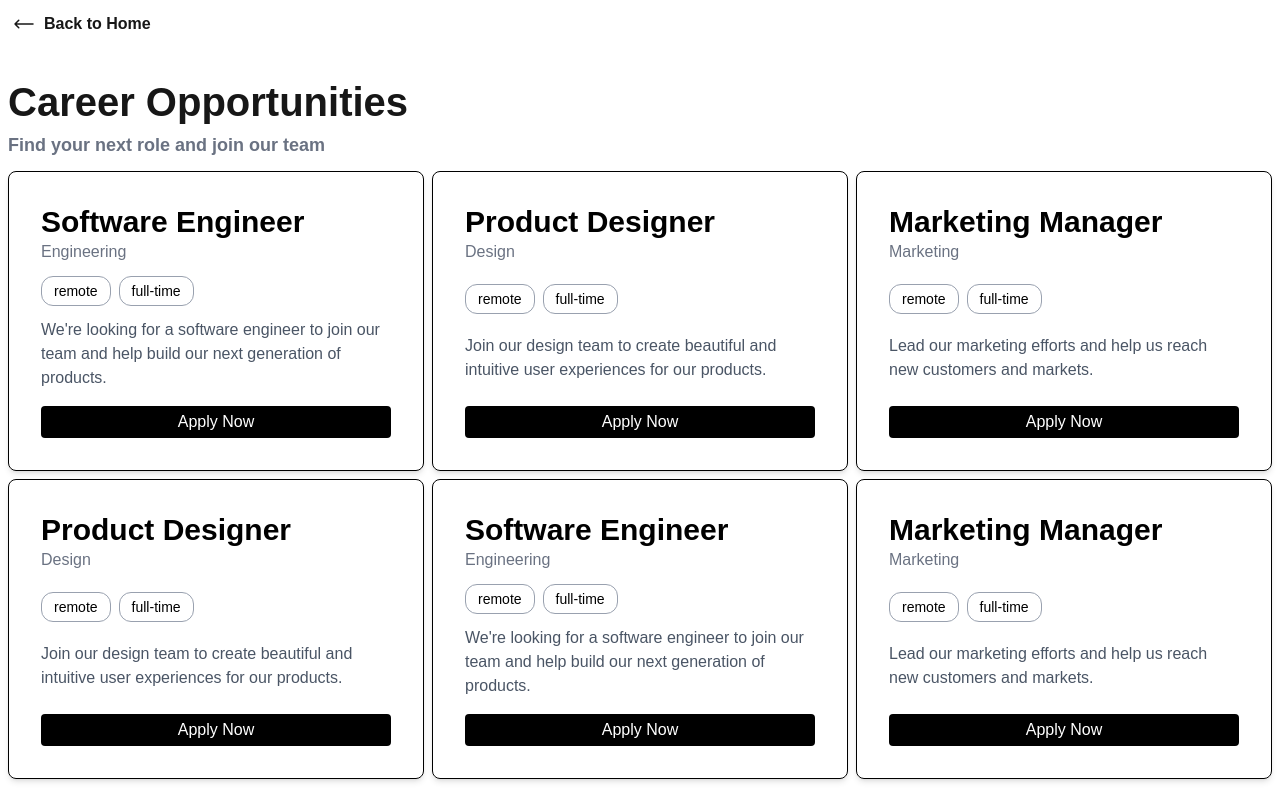
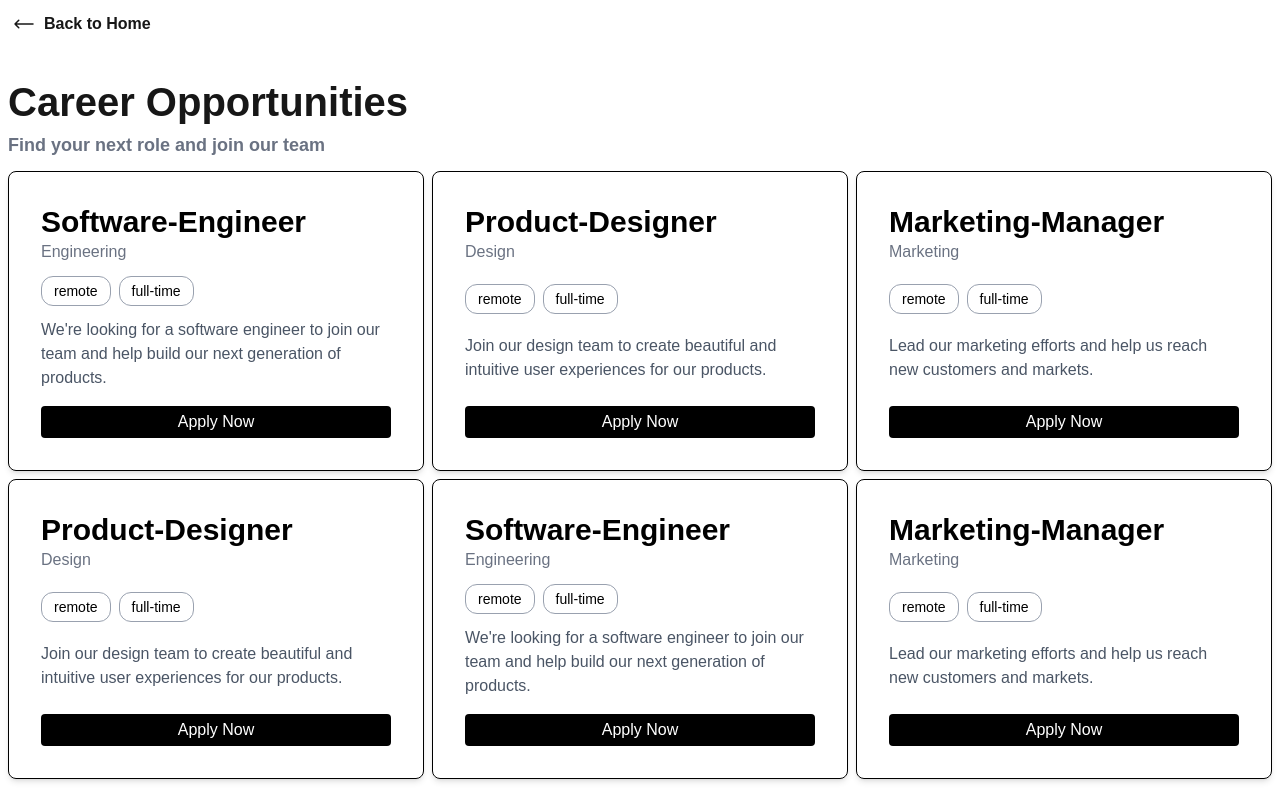
Before and after one commit to ayushsaini7717/Application-management, a Next.js app: page /job-openings in a window 1280 px wide. Built offline with nearby package versions, Linux system fonts and the light colour scheme.

Commit message:
applydynamic

```diff
--- a/app/(pages)/apply/[id]/page.tsx
+++ b/app/(pages)/apply/[id]/page.tsx
@@ -1,17 +1,24 @@
-"use server"
+// "use server"
 import ApplyAction from "../../../actions/Apply";
-const ApplyApplication = async({
-    params,
-  }: {
-    params: Promise<{ id: string }>
+
+
+const ApplyApplication = async(
+    {params,searchParams}
+  : {
+    params: { id: string };
+    searchParams: {[key: string]: string | string[] | undefined};
   }) => {
-    const { id } = await params
+
+    const { id } =await params;
+    const subRole = (await searchParams).subRole || "Unknown";
+    const location= (await searchParams).location || "Unknown";
+    const jobType= (await searchParams).jobType || "Unknown";
     return (
         <div className="h-screen w-screen flex justify-center items-center">
             <div className="h-[90vh] w-[90vw] border border-gray-500 rounded flex justify-center items-center">
                 <div className="flex flex-col">
                     <h1 className="text-xl font-bold">Apply for {id}</h1>
-                    <h5 className="text-gray-600">Engineering | Remote | Full-time</h5>
+                    <h5 className="text-gray-600">{subRole} | {location} | {jobType}</h5>
 
                     <form action={ApplyAction} className="mt-4 flex flex-col">
                         <span className="flex gap-4">
--- a/app/(pages)/job-openings/page.tsx
+++ b/app/(pages)/job-openings/page.tsx
@@ -24,12 +24,12 @@ const JobOpenings=()=>{
                 </div>
 
                 <div className="grid grid-cols-3 gap-2 mr-2 mt-3">
-                    <JobBlock heading="Software Engineer" subheading="Engineering" tag1="remote" tag2="full-time" desc="We're looking for a software engineer to join our team and help build our next generation of products."/>
-                    <JobBlock heading="Product Designer" subheading="Design" tag1="remote" tag2="full-time" desc="Join our design team to create beautiful and intuitive user experiences for our products."/>
-                    <JobBlock heading="Marketing Manager" subheading="Marketing" tag1="remote" tag2="full-time" desc="Lead our marketing efforts and help us reach new customers and markets."/>
-                    <JobBlock heading="Product Designer" subheading="Design" tag1="remote" tag2="full-time" desc="Join our design team to create beautiful and intuitive user experiences for our products."/>
-                    <JobBlock heading="Software Engineer" subheading="Engineering" tag1="remote" tag2="full-time" desc="We're looking for a software engineer to join our team and help build our next generation of products."/>
-                    <JobBlock heading="Marketing Manager" subheading="Marketing" tag1="remote" tag2="full-time" desc="Lead our marketing efforts and help us reach new customers and markets."/>
+                    <JobBlock heading="Software-Engineer" subheading="Engineering" tag1="remote" tag2="full-time" desc="We're looking for a software engineer to join our team and help build our next generation of products."/>
+                    <JobBlock heading="Product-Designer" subheading="Design" tag1="remote" tag2="full-time" desc="Join our design team to create beautiful and intuitive user experiences for our products."/>
+                    <JobBlock heading="Marketing-Manager" subheading="Marketing" tag1="remote" tag2="full-time" desc="Lead our marketing efforts and help us reach new customers and markets."/>
+                    <JobBlock heading="Product-Designer" subheading="Design" tag1="remote" tag2="full-time" desc="Join our design team to create beautiful and intuitive user experiences for our products."/>
+                    <JobBlock heading="Software-Engineer" subheading="Engineering" tag1="remote" tag2="full-time" desc="We're looking for a software engineer to join our team and help build our next generation of products."/>
+                    <JobBlock heading="Marketing-Manager" subheading="Marketing" tag1="remote" tag2="full-time" desc="Lead our marketing efforts and help us reach new customers and markets."/>
 
                 </div>
             </div>
--- a/app/components/Btn.tsx
+++ b/app/components/Btn.tsx
@@ -2,12 +2,16 @@
 import { useRouter } from "next/navigation"
 interface props{
     text: string,
+    role: string,
+    subRole: string,
+    location: string,
+    jobType: string
 }
-const Btn=({text}: props)=>{
+const Btn=({text,role,subRole,location,jobType}: props)=>{
     const router=useRouter();
     return <div>
         <button onClick={()=>{
-            router.push("/apply/software-engineering");
+            router.push(`/apply/${role}?subRole=${subRole}&location=${location}&jobType=${jobType}`);
         }} className="text-white bg-black py-1 w-full rounded hover:bg-gray-800">{text}</button>
     </div>
 }
--- a/app/components/job-block.tsx
+++ b/app/components/job-block.tsx
@@ -23,7 +23,7 @@ const JobBlock = ({ heading, subheading, tag1, tag2, desc }: Props) => {
                 <p className="text-gray-600 font-medium text-sm sm:text-base">{desc}</p>
             </div>
             <div className="mt-4">
-                <Btn text="Apply Now" />
+                <Btn role={heading} subRole={subheading} location={tag1} jobType={tag2} text="Apply Now" />
             </div>
         </div>
     );
```
